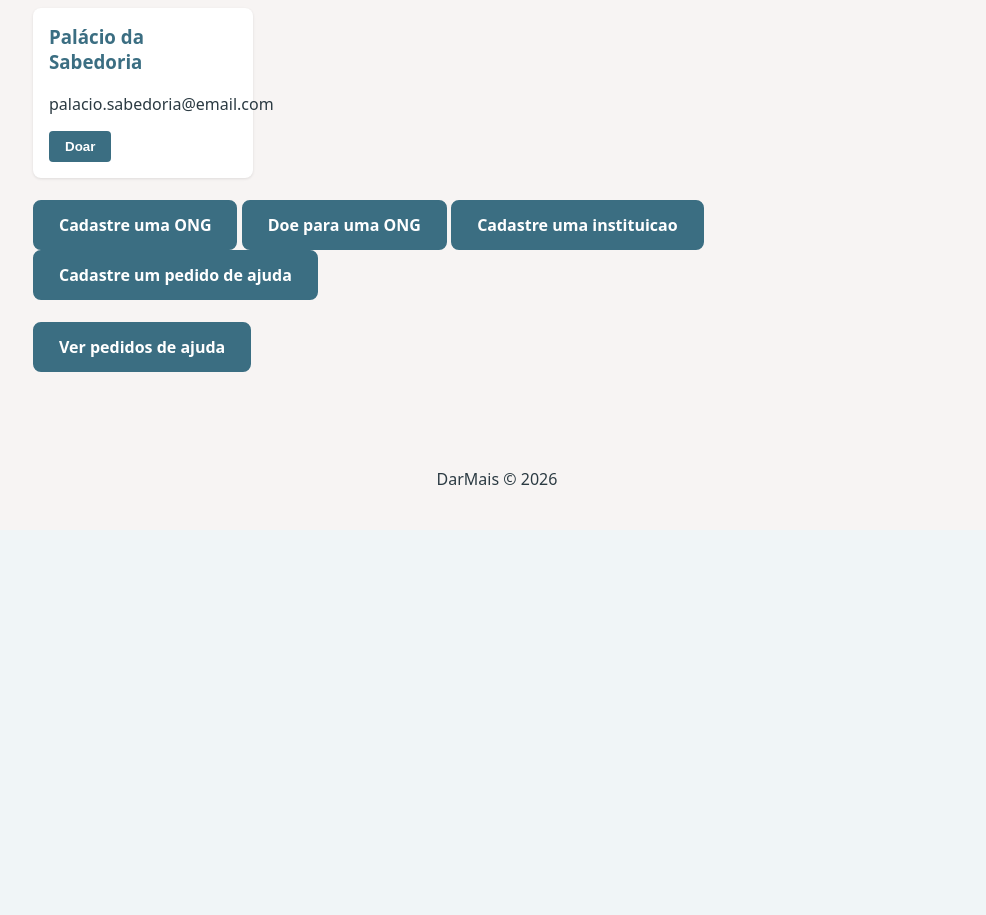
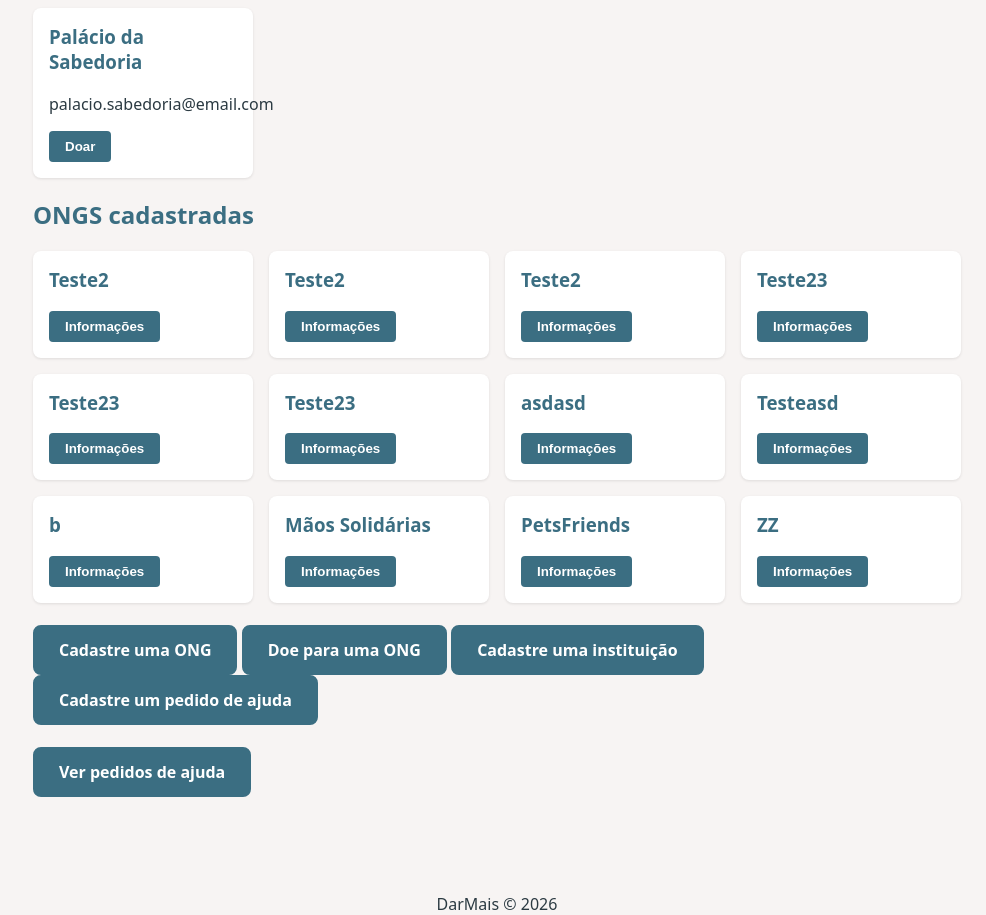
Before and after one commit to wesleykargery1/projeto-3-bimestre, a Flask app: page / in a window 1280 px wide. Shown: the part 478-1393 px from the top of the page, without its empty margins (143-1129 px from the left). Before the commit the page ends 963 px from the top, so only its background shows below. Run offline with Flask 3, Linux system fonts and the light colour scheme; a user stored in the database is signed in.

Commit message:
feat: adiciona o seed no codigo principal e a exibicao de ongs
adiciona o seed no app.py e cria a visualizacao de ONGS no index

```diff
--- a/projeto_romerito/app.py
+++ b/projeto_romerito/app.py
@@ -1,6 +1,7 @@
 from flask import Flask
 from database import Base, engine
 import models
+from seed import popular_banco
 from blueprints.index import index_bp
 from blueprints.auth import auth_bp
 from blueprints.ongs import ongs_bp
@@ -20,6 +21,7 @@ app.register_blueprint(doacoes_bp)
 app.register_blueprint(instituicoes_bp)
 app.register_blueprint(pedidos_bp)
 
+popular_banco()
 Base.metadata.create_all(engine)
 
 if __name__ == "__main__":
--- a/projeto_romerito/blueprints/index/routes.py
+++ b/projeto_romerito/blueprints/index/routes.py
@@ -2,13 +2,14 @@ from blueprints.index import index_bp
 from flask import render_template, session as sf
 from sqlalchemy import select
 from database import Session, engine
-from models import Instituicao
+from models import Instituicao,Ong
 @index_bp.route('/')
 def index():
     usuario_id = sf.get('user_id')
     if usuario_id:
         with Session(bind = engine) as session:
           inst = session.scalars(select(Instituicao)).all()
-          return render_template("index/index.html", instituicoes= inst)
+          ong = session.scalars(select(Ong)).all()
+          return render_template("index/index.html", instituicoes= inst, ongs = ong)
 
     return render_template('auth/login.html')
--- a/projeto_romerito/blueprints/index/templates/index/index.html
+++ b/projeto_romerito/blueprints/index/templates/index/index.html
@@ -18,13 +18,24 @@
         <a href="{{url_for('doacoes.doar')}}"><button type="button">Doar</button></a>
       </div>
     {% endfor %}
+    </div>
+  <h2>ONGS cadastradas</h2>
+ <div class="cards">
+  {% for ong in ongs %}
+  <div class="card">
+
+    <h3>{{ ong.nome}}</h3>
+    <a href="{{url_for('ongs.informacoes', ong_id = ong.id)}}"><button type="button">Informações</button></a>
+    </div>
+    {% endfor %}
   </div>
+
   <br>
   <a class="btn-cadastro" href="{{ url_for('ongs.cadastro_ongs') }}">
     Cadastre uma ONG
   </a>
   <a class="btn-cadastro" href="{{url_for('doacoes.doar', user_id=session.get('user_id')) }}">Doe para uma ONG</a>
-  <a class="btn-cadastro" href="{{url_for('instituicoes.cadastro')}}">Cadastre uma instituicao</a>
+  <a class="btn-cadastro" href="{{url_for('instituicoes.cadastro')}}">Cadastre uma instituição</a>
   <a class="btn-cadastro" href="{{url_for('pedidos.cadastrar')}}">Cadastre um pedido de ajuda</a>
   <br>
   <br>
```
Also changed, not shown: database.db.
